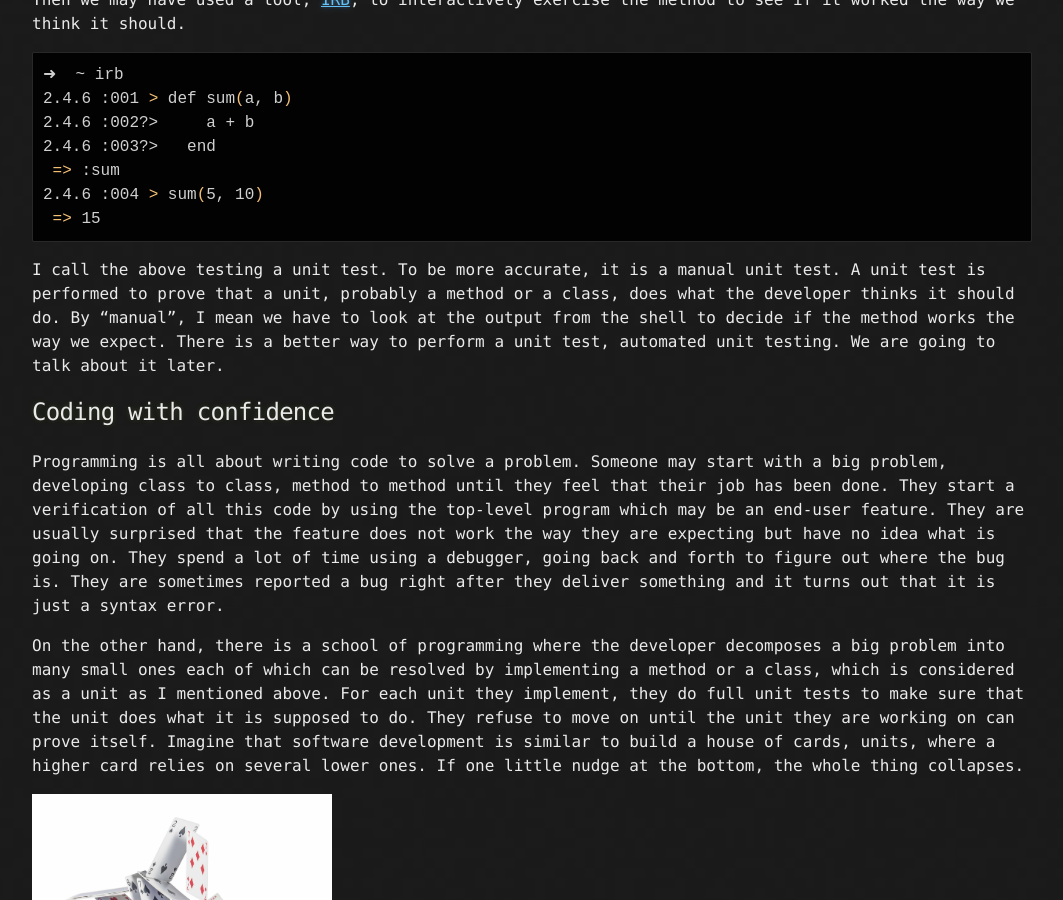
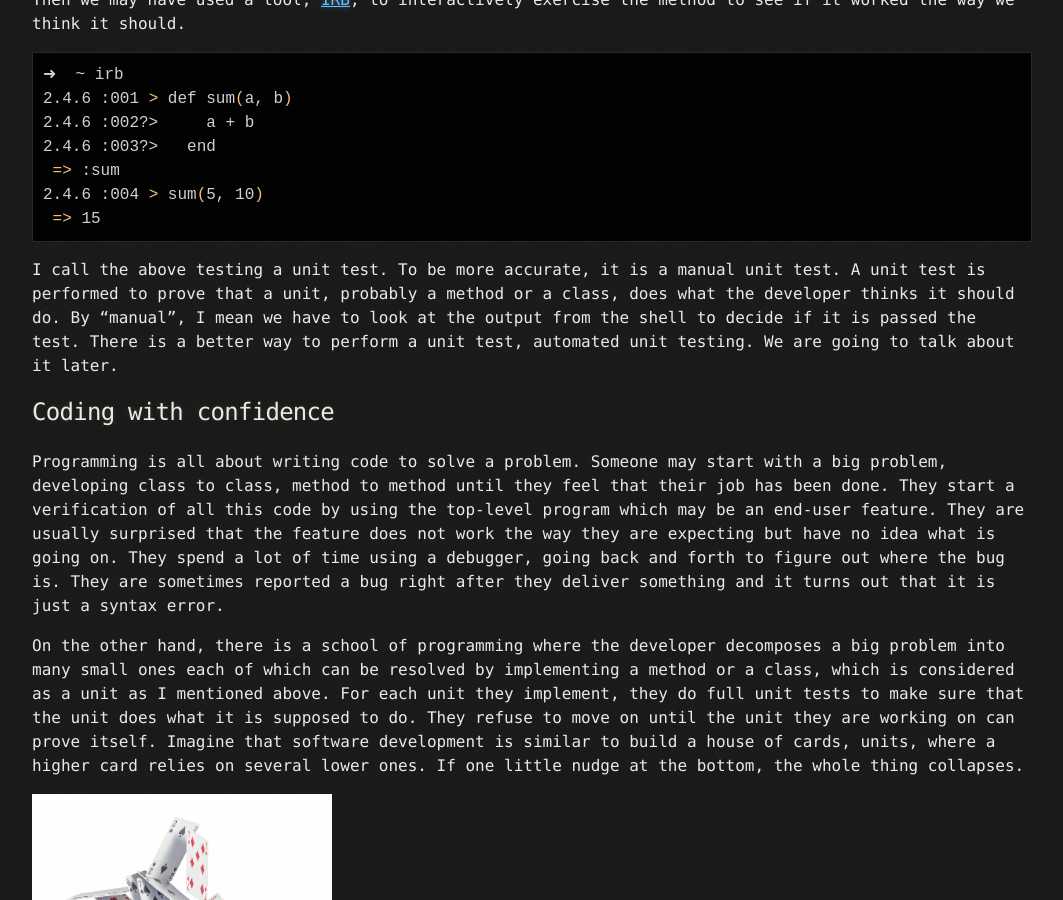
Before and after one commit to anlnt/anlnt.github.io, a Jekyll site: the page built from _posts/2020-04-18-unit-test-back-to-basics.markdown, in a window 1280 px wide and 900 px high, scrolled down 457 px. Shown: the whole window, without its empty margins (108-1171 px from the left). Built offline with Jekyll 4.4.1, drawn with Linux system fonts in a browser that asks for light colours.

Commit message:
Update 2020-04-18-unit-test-back-to-basics.markdown

````diff
--- a/_posts/2020-04-18-unit-test-back-to-basics.markdown
+++ b/_posts/2020-04-18-unit-test-back-to-basics.markdown
@@ -25,7 +25,7 @@ Then we may have used a tool, [IRB](https://github.com/ruby/irb), to interactive
  => 15
 ```
 
-I call the above testing a unit test. To be more accurate, it is a manual unit test. A unit test is performed to prove that a unit, probably a method or a class, does what the developer thinks it should do. By “manual”, I mean we have to look at the output from the shell to decide if the method works the way we expect. There is a better way to perform a unit test, automated unit testing. We are going to talk about it later.
+I call the above testing a unit test. To be more accurate, it is a manual unit test. A unit test is performed to prove that a unit, probably a method or a class, does what the developer thinks it should do. By “manual”, I mean we have to look at the output from the shell to decide if it is passed the test. There is a better way to perform a unit test, automated unit testing. We are going to talk about it later.
 
 ## Coding with confidence
 Programming is all about writing code to solve a problem. Someone may start with a big problem, developing class to class, method to method until they feel that their job has been done. They start a verification of all this code by using the top-level program which may be an end-user feature. They are usually surprised that the feature does not work the way they are expecting but have no idea what is going on. They spend a lot of time using a debugger, going back and forth to figure out where the bug is. They are sometimes reported a bug right after they deliver something and it turns out that it is just a syntax error.
````
